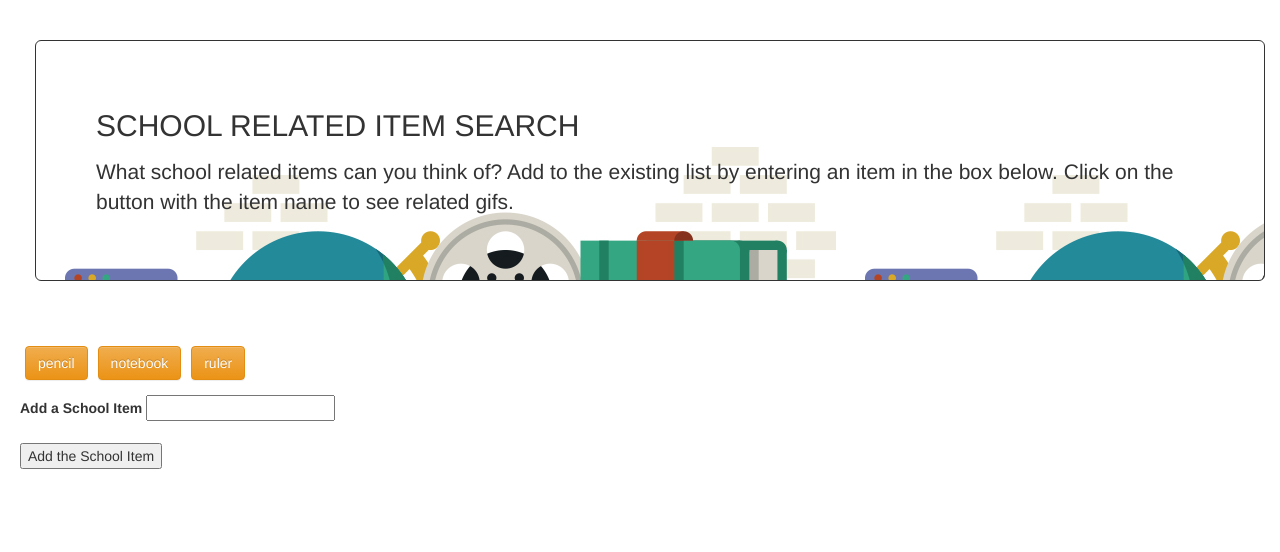
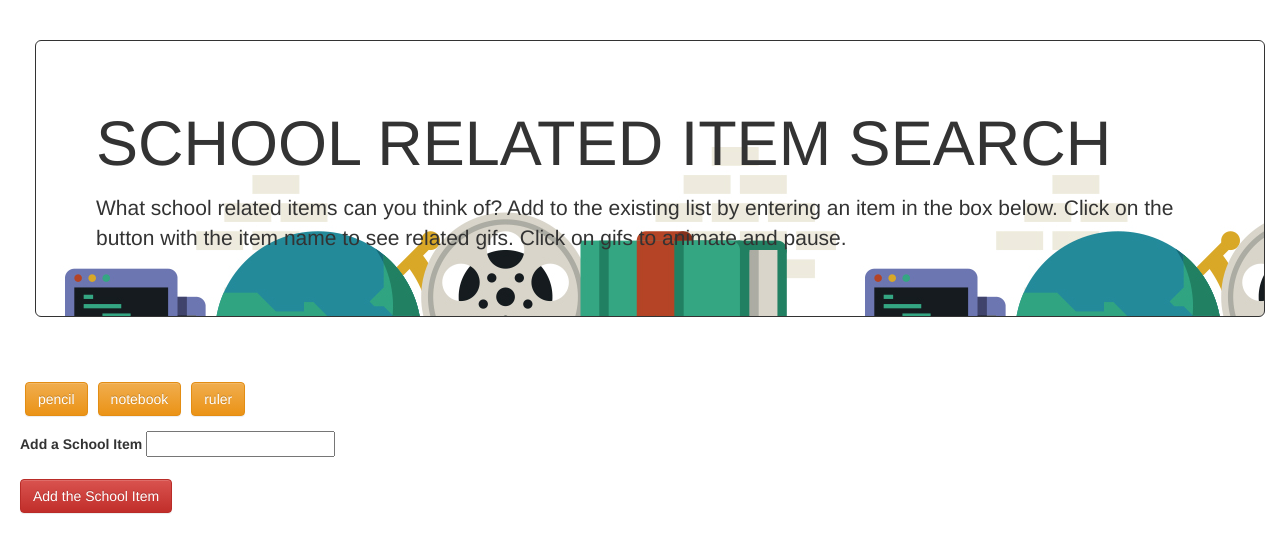
Before and after one commit to maidiep/GifTasticV3, a plain HTML site: page index.html in a window 1280 px wide. Drawn offline with nearby package versions, Linux system fonts and the light colour scheme.

Commit message:
edited jumbotron text.

```diff
--- a/index.html
+++ b/index.html
@@ -41,12 +41,12 @@
     <div class="row">
       <div class="col-md-12">
         <div class="jumbotron">
-          <h2>
+          <h1>
             SCHOOL RELATED ITEM SEARCH
-          </h2>
+          </h1>
           <p>
             </p>
-          <p>What school related items can you think of? Add to the existing list by entering an item in the box below. Click on the button with the item name to see related gifs.
+          <p>What school related items can you think of? Add to the existing list by entering an item in the box below. Click on the button with the item name to see related gifs. Click on gifs to animate and pause.
           </p>
         </div>
       </div>
@@ -65,7 +65,7 @@
       <input type="text" id="item-input"><br><br>
 
       <!-- Button triggers new movie to be added -->
-      <input id="add-item" type="submit" value="Add the School Item">
+      <input class="btn btn-danger" id="add-item" type="submit" value="Add the School Item">
     </form>
     <div id="gifs-appear-here"></div>
 </div>
```
